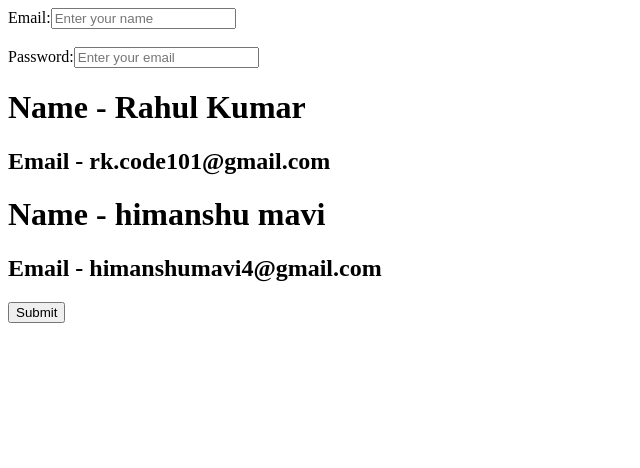
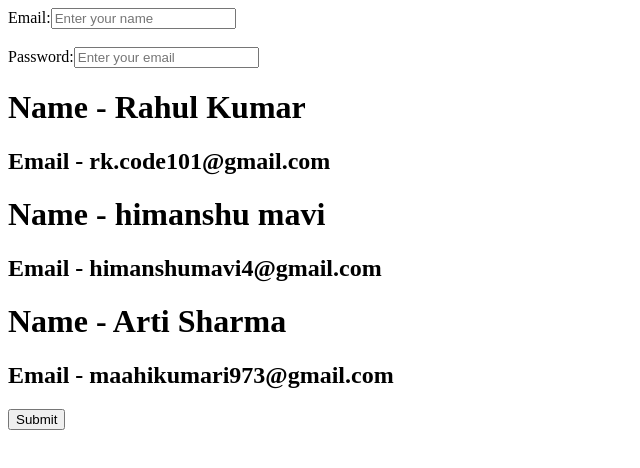
Before and after one commit to BPSah-50/richa-, a plain HTML site: page index.html in a window 1280 px wide. Shown: the whole page, without its empty margins (0-640 px from the left). Drawn offline with Linux system fonts and the light colour scheme.

Commit message:
My Sample

```diff
--- a/index.html
+++ b/index.html
@@ -11,6 +11,8 @@ Password:<input type="password" placeholder="Enter your email">
 <h2>Email - rk.code101@gmail.com</h2>
 <h1>Name - himanshu mavi</h1>
 <h2>Email - himanshumavi4@gmail.com</h2>
+<h1>Name - Arti Sharma</h1>
+<h2>Email - maahikumari973@gmail.com</h2>
 <input type="button" value="Submit">
 </body>
 </html>
```
Also changed, not shown: 1 other file.
